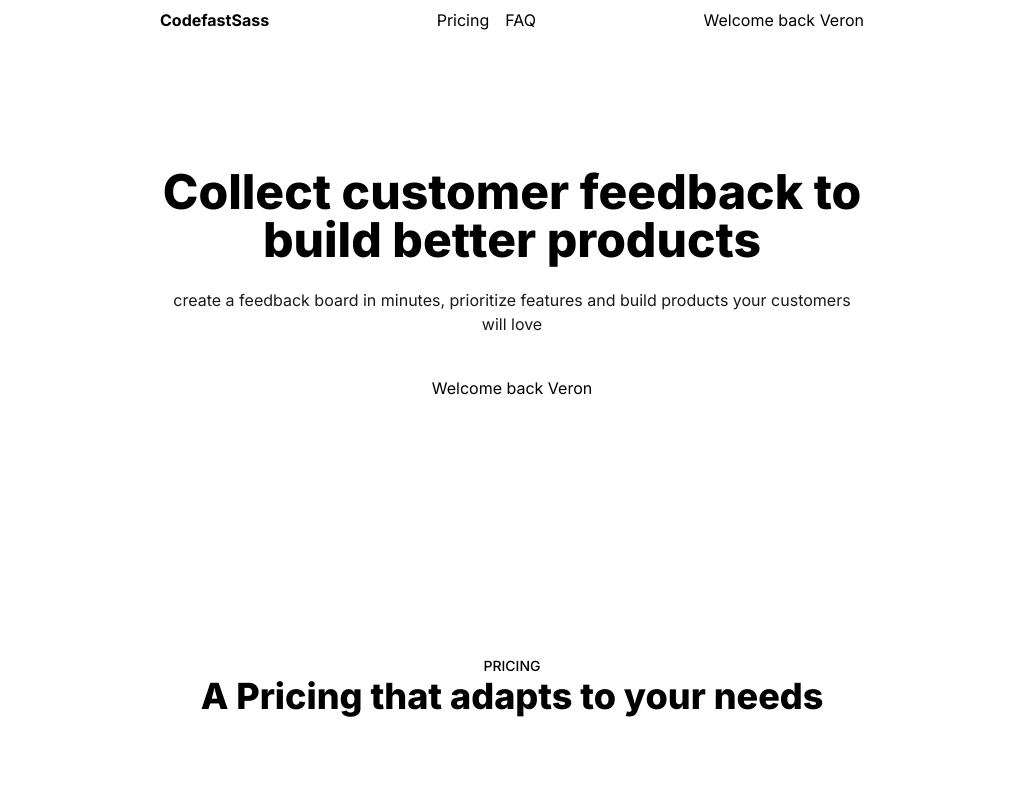
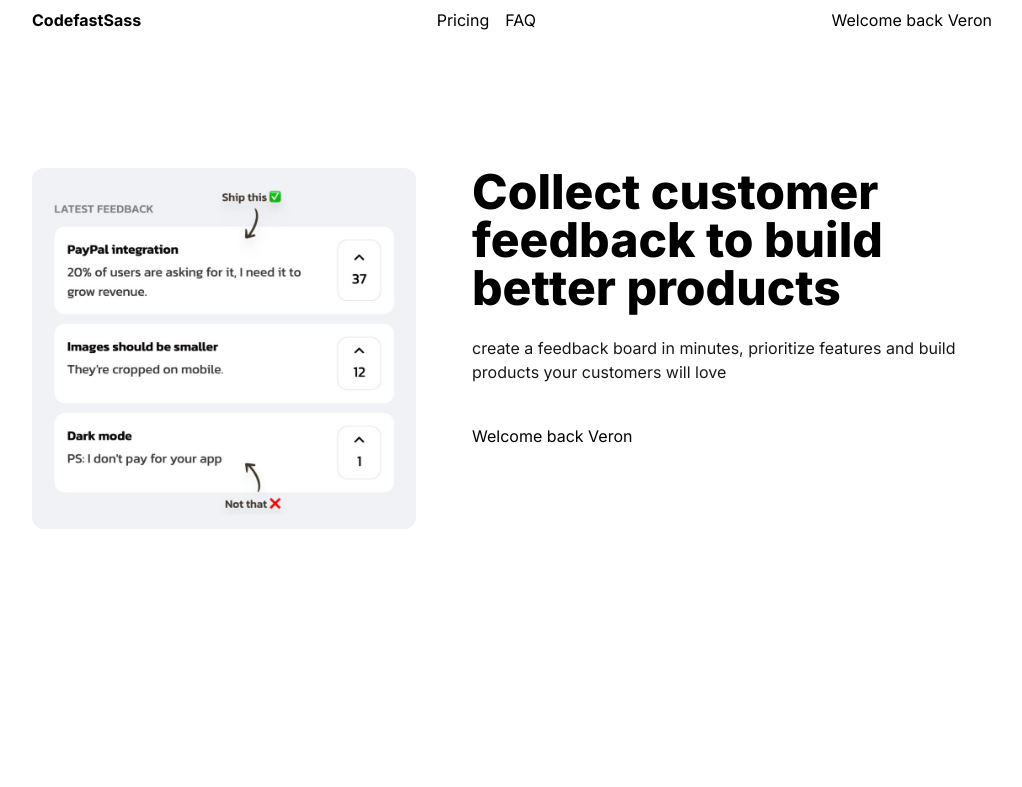
Before and after one commit to veron-eng/r2r-offering, a Next.js app: page / in a window 1280 px wide. Shown: the top 787 px of the page, without its empty margins (128-1150 px from the left). Built offline with nearby package versions, Linux system fonts and the light colour scheme.

Commit message:
polish hero section

```diff
--- a/app/page.js
+++ b/app/page.js
@@ -1,5 +1,7 @@
 import ButtonLogin from "@/components/ButtonLogin";
 import FAQListItem from "@/components/FAQListItem";
+import Image from "next/image";
+import productDemo from "./productDemo.jpeg";
 
 export default function Home() {
   const isLoggedIn = true;
@@ -17,7 +19,7 @@
     <main>
       {/* HEADER SECTION */}
       <section className="bg-base-200">
-        <div className="max-w-3xl mx-auto flex justify-between items-center px-8 py-2">
+        <div className="max-w-5xl mx-auto flex justify-between items-center px-8 py-2">
           <div className="font-bold">CodefastSass</div>
           <div className="space-x-4 max-md:hidden">
             <a className="link link-hover" href="#pricing">Pricing</a>
@@ -29,12 +31,15 @@
         </div>
       </section>
       {/* HERO SECTION */}
-      <section className="text-center px-8 py-32 max-w-3xl mx-auto">
-        <h1 className="text-4xl lg:text-5xl font-extrabold mb-6">Collect customer feedback to build better products</h1>
-        <div className="opacity-90 mb-10">
-          create a feedback board in minutes, prioritize features and build products your customers will love
+      <section className="text-center lg:text-left px-8 py-32 max-w-5xl mx-auto flex flex-col lg:flex-row gap-14 items-center lg:items-start">
+        <Image src={productDemo} alt="Product demo" className="w-96 rounded-xl"/>
+        <div>
+          <h1 className="text-4xl lg:text-5xl font-extrabold mb-6">Collect customer feedback to build better products</h1>
+          <div className="opacity-90 mb-10">
+            create a feedback board in minutes, prioritize features and build products your customers will love
+          </div>
+          <ButtonLogin isLoggedIn={isLoggedIn} name={name} />
         </div>
-        <ButtonLogin isLoggedIn={isLoggedIn} name={name} />
       </section>
       {/* PRICING SECTION */}
       <section className="bg-base-200" id="pricing">
```
Also changed, not shown: app/productDemo.jpeg (added).
